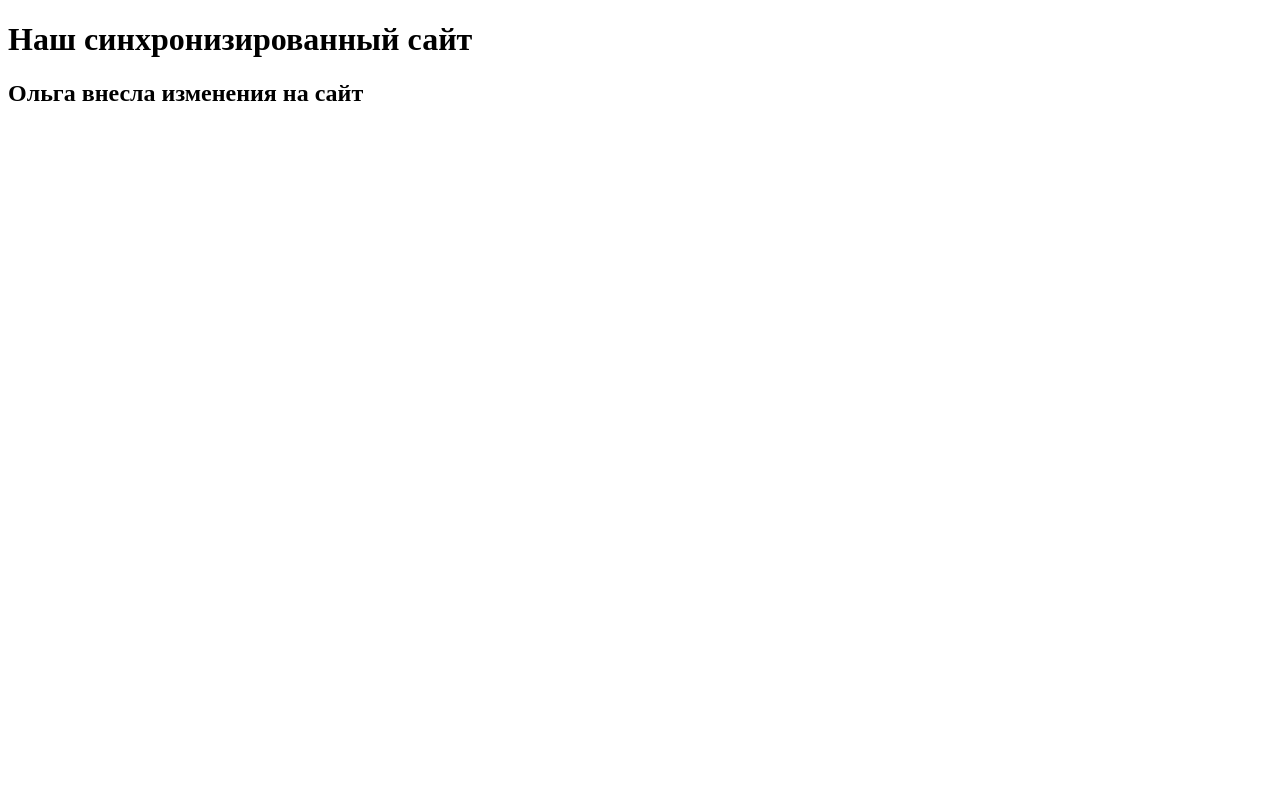
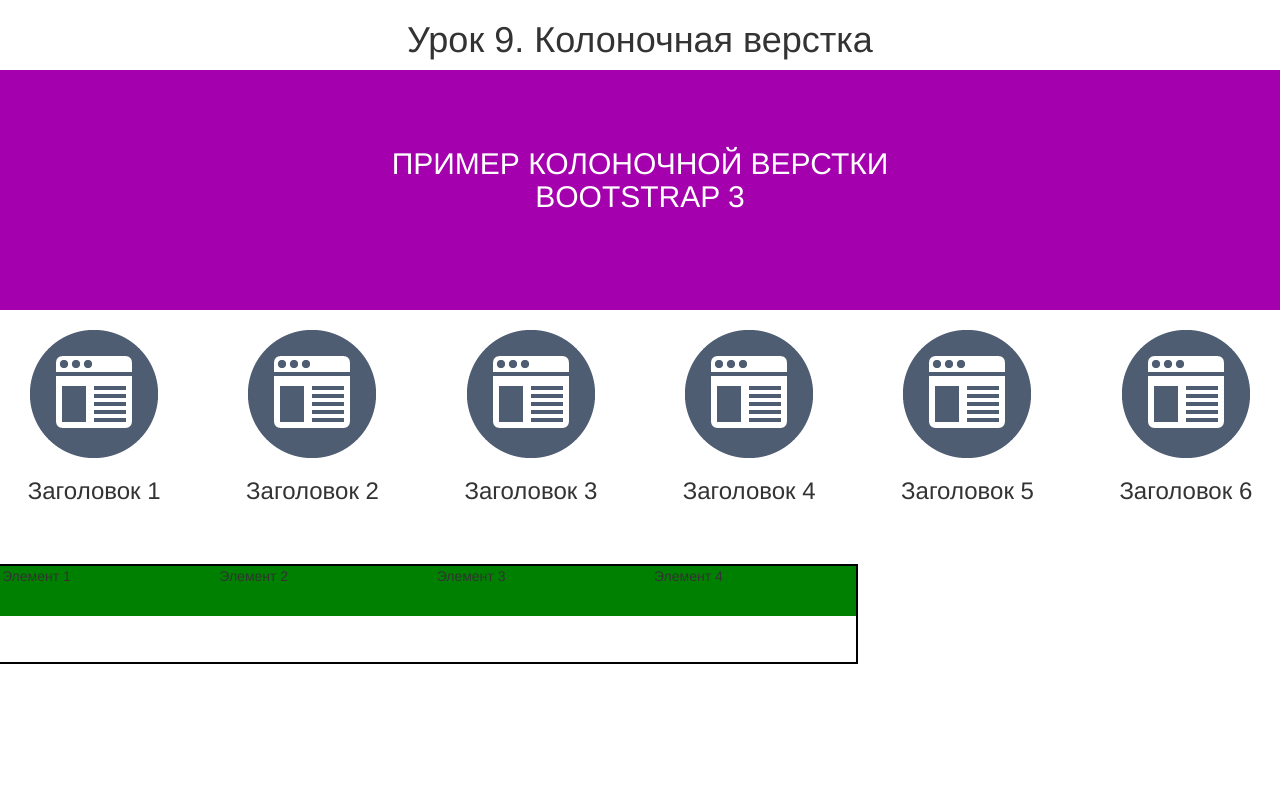
Before and after one commit to Olgaz2403/olgaz2403.github.io, a plain HTML site: page index.html in a window 1280 px wide. Shown: the top 800 px of the page. Drawn offline with nearby package versions, Linux system fonts and the light colour scheme.

Commit message:
second commit

```diff
--- a/css/style.css
+++ b/css/style.css
@@ -0,0 +1,25 @@
+section#main {
+	background-color: #a400ae;
+	height: 30vh;
+}
+h2 {
+	color: #fff;
+	text-transform: uppercase;
+}
+.main_header {
+	margin-top: 5%;
+
+}
+section#example {
+	height: 100vh;
+	padding-top: 50px;
+
+}
+.box {
+	height: 100px;
+	border: 2px solid #000;
+}
+.box_in {
+	height: 50px;
+	background: green;
+}
--- a/index.html
+++ b/index.html
@@ -1,11 +1,93 @@
 <!DOCTYPE html>
-<html lang="en">
-<head>
-  <meta charset="UTF-8">
-  <title>example</title>
-</head>
-<body>
-  <h1>Наш синхронизированный сайт</h1>
-  <h2>Ольга внесла изменения на сайт</h2>
-</body>
+<html lang="ru">
+  <head>
+    <meta charset="utf-8">
+    <meta http-equiv="X-UA-Compatible" content="IE=edge">
+    <meta name="viewport" content="width=device-width, initial-scale=1">
+    <!-- The above 3 meta tags *must* come first in the head; any other head content must come *after* these tags -->
+    <title>Урок 9</title>
+
+    <!-- Bootstrap -->
+    <link href="css/bootstrap.min.css" rel="stylesheet">
+    <link rel="stylesheet" href="css/style.css">
+
+    <!-- HTML5 shim and Respond.js for IE8 support of HTML5 elements and media queries -->
+    <!-- WARNING: Respond.js doesn't work if you view the page via file:// -->
+    <!--[if lt IE 9]>
+      <script src="https://oss.maxcdn.com/html5shiv/3.7.3/html5shiv.min.js"></script>
+      <script src="https://oss.maxcdn.com/respond/1.4.2/respond.min.js"></script>
+    <![endif]-->
+  </head>
+  <body>
+    <h1 class="text-center"> Урок 9. Колоночная верстка </h1>
+    <!-- =====================Главный экран================= -->
+    <section id="main">
+      <div class="container">
+        <div class="row main_header text-center">
+          <h2> Пример колоночной верстки <br> bootstrap 3 </h2>
+        </div>
+      </div>
+    </section>
+    <br>
+    <section id="icons">
+      <div class="conteiner">
+        <div class="row text-center">
+          <div class="col-lg-2 col-md-4 col-sm-6 col-xs1">
+            <img src="img/ic.png" alt=" Иконка 1">
+            <h3>Заголовок 1</h3>
+          </div>
+          <div class="col-lg-2 col-md-4 col-sm-6 col-xs1">
+            <img src="img/ic.png" alt=" Иконка 2">
+            <h3>Заголовок 2</h3>
+          </div>
+          <div class="col-lg-2 col-md-4 col-sm-6 col-xs1">
+            <img src="img/ic.png" alt=" Иконка 3">
+            <h3>Заголовок 3</h3>
+          </div>
+          <div class="col-lg-2 col-md-4 col-sm-6 col-xs1">
+            <img src="img/ic.png" alt=" Иконка 4">
+            <h3>Заголовок 4</h3>
+          </div>
+          <div class="col-lg-2 col-md-4 col-sm-6 col-xs1">
+            <img src="img/ic.png" alt=" Иконка 5">
+            <h3>Заголовок 5</h3>
+          </div>
+          <div class="col-lg-2 col-md-4 col-sm-6 col-xs1">
+            <img src="img/ic.png" alt=" Иконка 6">
+            <h3>Заголовок 6</h3>
+          </div>
+        </div>
+      </div>
+    </section>
+
+    <section id="example">
+       <div class="conteiner">
+         <div class="row level_1">
+           <div class="box col-lg-8">
+             <div class="row level_2">
+               <div class="box_in col-lg-3">
+                 Элемент 1
+               </div>
+               <div class="box_in col-lg-3">
+                 Элемент 2
+               </div>
+               <div class="box_in col-lg-3">
+                 Элемент 3
+               </div>
+               <div class="box_in col-lg-3">
+                 Элемент 4
+               </div>
+
+             </div>
+
+           </div>
+         </div>
+       </div>
+     </section>
+
+    <!-- jQuery (necessary for Bootstrap's JavaScript plugins) -->
+    <script src="https://ajax.googleapis.com/ajax/libs/jquery/1.12.4/jquery.min.js"></script>b
+    <!-- Include all compiled plugins (below), or include individual files as needed -->
+    <script src="js/bootstrap.min.js"></script>
+  </body>
 </html>
```
Also changed, not shown: img/ic.png (added).
